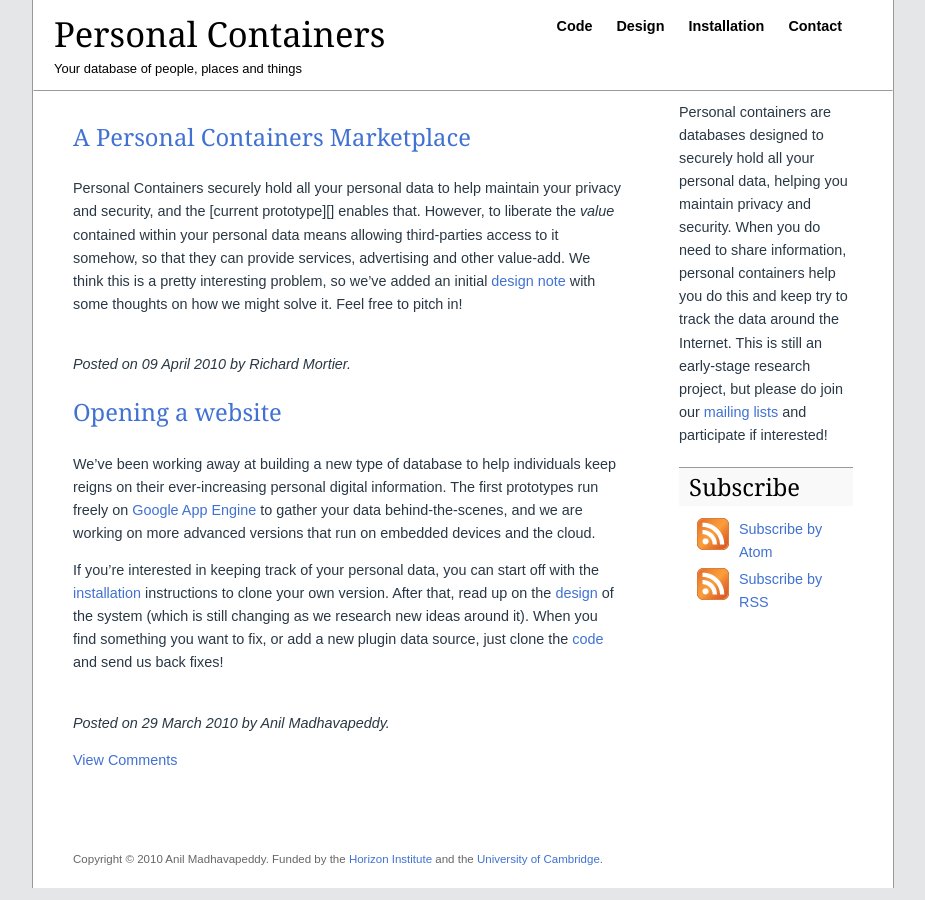
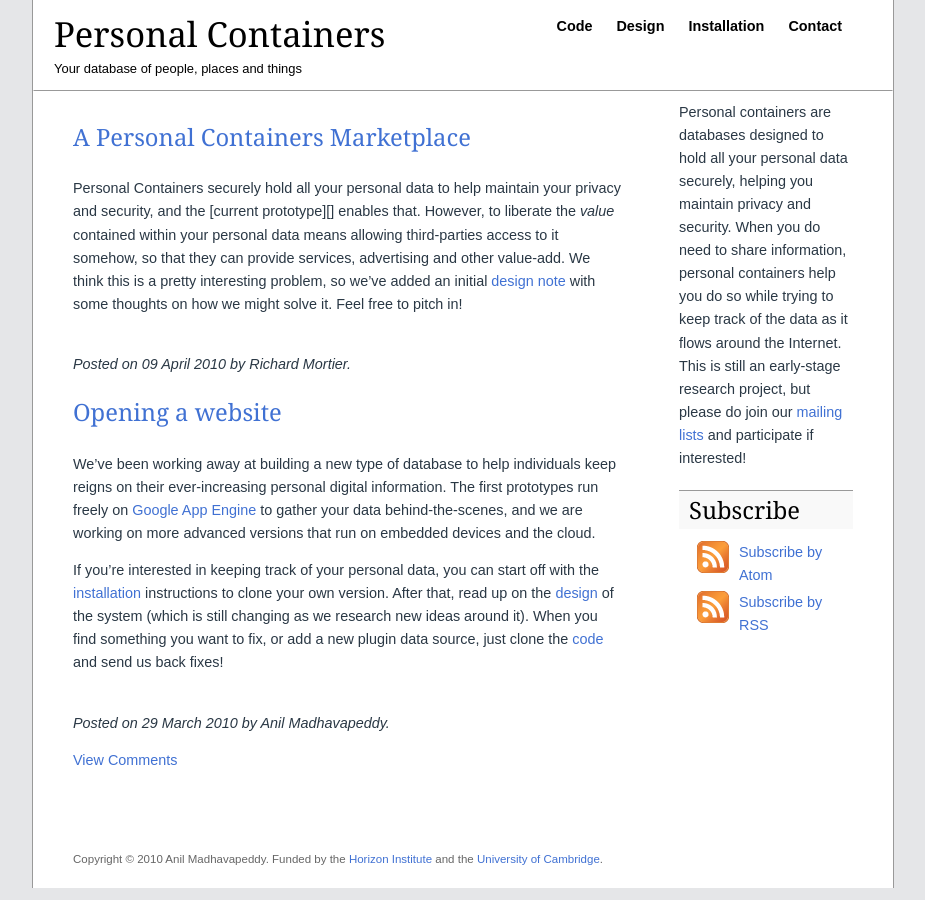
Before and after one commit to avsm/perscon.net, a Jekyll site: the page built from index.html, in a window 1280 px wide. Shown: the whole page, without its empty margins (177-1102 px from the left). Built offline with Jekyll 4.4.1, drawn with Linux system fonts in a browser that asks for light colours; comment, search, counter and statistics services are not loaded.

Commit message:
typos and tweaks to sidebar text

```diff
--- a/_layouts/default.html
+++ b/_layouts/default.html
@@ -46,7 +46,14 @@
         <ul>
 
         <li>
-          Personal containers are databases designed to securely hold all your personal data, helping you maintain privacy and security.  When you do need to share information, personal containers help you do this and keep try to track the data around the Internet.  This is still an early-stage research project, but please do join our <a href="/contact.html">mailing lists</a> and participate if interested!
+          Personal containers are databases designed to hold all your
+          personal data securely, helping you maintain privacy and
+          security.  When you do need to share information, personal
+          containers help you do so while trying to keep track of the
+          data as it flows around the Internet.  This is still an
+          early-stage research project, but please do join
+          our <a href="/contact.html">mailing lists</a> and
+          participate if interested!
         </li>
         <li>
           <h2>Subscribe</h2>
```
